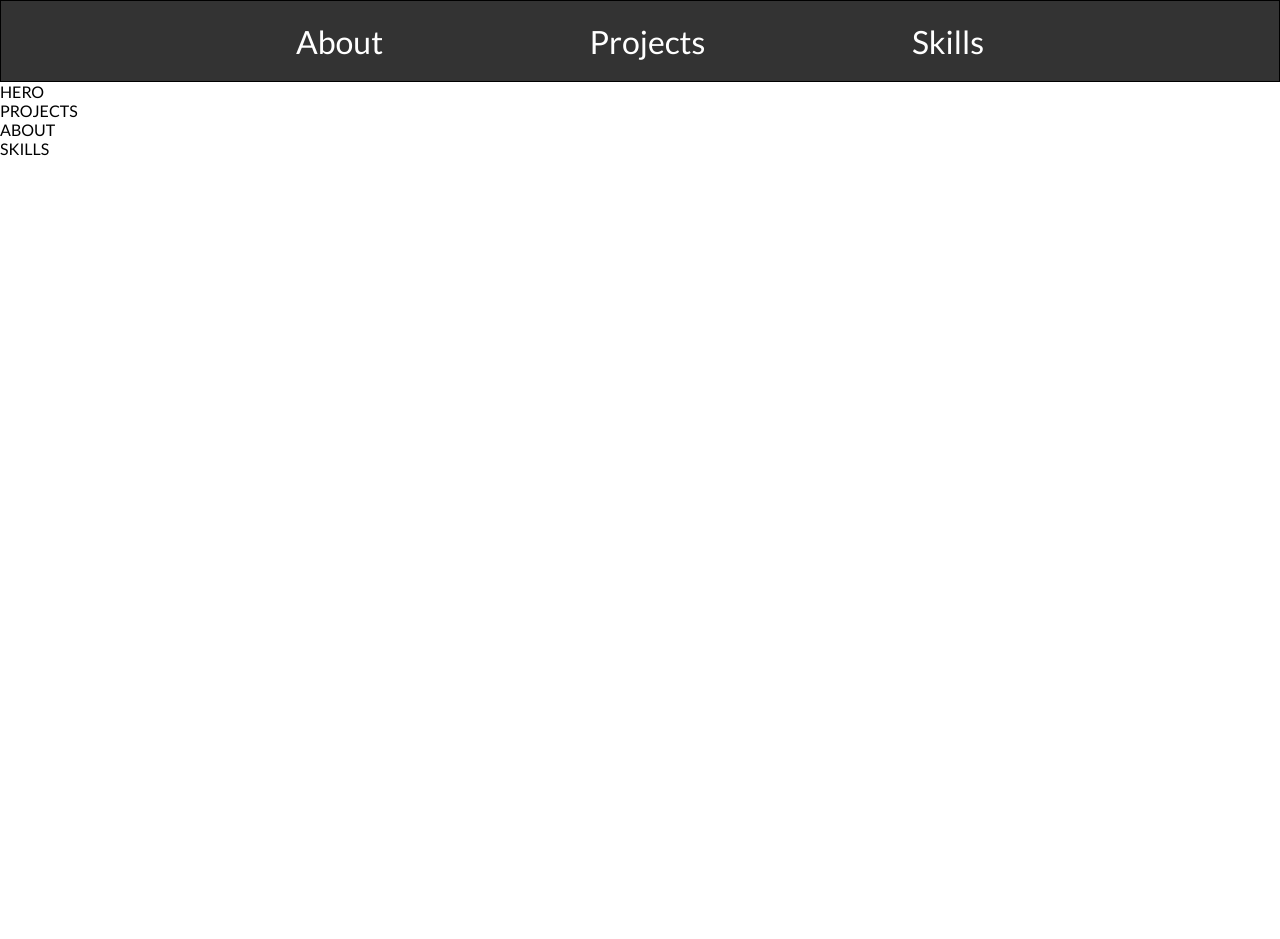
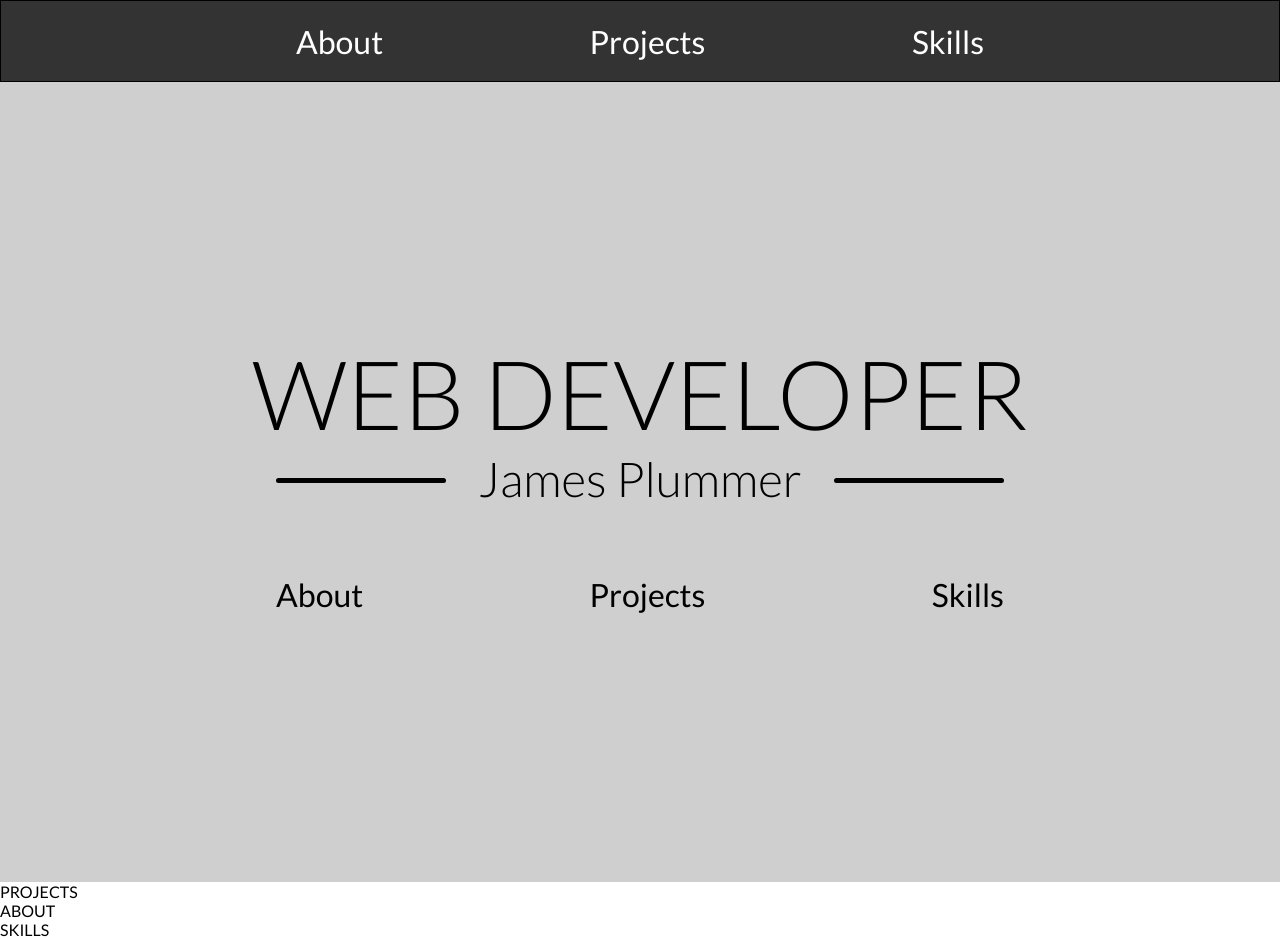
Before and after one commit to jp-1990/jp-1990.github.io, a React (Create React App) app: page / in a window 1280 px wide. Before the commit the page ends 800 px from the top, so only its background shows below. Built offline with nearby package versions, Linux system fonts and the light colour scheme.

Commit message:
added hero

```diff
--- a/src/App.js
+++ b/src/App.js
@@ -1,10 +1,11 @@
 import React from 'react';
 import Layout from './components/Layout/Layout';
+import Hero from './components/Hero/Hero';
 
 const App = () => {
   return (
     <Layout>
-      <div>HERO</div>
+      <Hero />
       <div>PROJECTS</div>
       <div>ABOUT</div>
       <div>SKILLS</div>
--- a/src/components/Hero/Hero.js
+++ b/src/components/Hero/Hero.js
@@ -0,0 +1,15 @@
+import React from 'react';
+
+import Title from './Title/Title';
+import HeroNav from './HeroNav/HeroNav';
+import classes from './Hero.module.css';
+
+const hero = () => {
+  return (
+    <div className={classes.Hero}>
+      <Title />
+      <HeroNav />
+    </div>
+  );
+};
+export default hero;
--- a/src/components/Hero/Hero.module.css
+++ b/src/components/Hero/Hero.module.css
@@ -0,0 +1,9 @@
+.Hero {
+  width: 100vw;
+  height: 100vh;
+  background-color: #cfcfcf;
+  display: flex;
+  flex-direction: column;
+  justify-content: center;
+  align-items: center;
+}
--- /dev/null
+++ b/src/components/Hero/HeroNav/HeroNav.js
@@ -0,0 +1,9 @@
+import React from 'react';
+import NavItems from '../../Nav/NavItems/NavItems';
+import classes from './HeroNav.module.css';
+
+const heroNav = () => {
+  return <NavItems styles={classes.HeroNav} />;
+};
+
+export default heroNav;
--- /dev/null
+++ b/src/components/Hero/HeroNav/HeroNav.module.css
@@ -0,0 +1,22 @@
+.HeroNav {
+  padding: 0;
+  width: 60%;
+  display: flex;
+  justify-content: space-between;
+  margin-top: -60px;
+}
+
+.HeroNav li a {
+  color: black !important;
+  font-weight: 400;
+}
+
+.HeroNav li a:hover::after {
+  display: block;
+  content: '';
+  position: relative;
+  top: 10px;
+  width: 80%;
+  left: 10%;
+  border: 1px solid black;
+}
--- /dev/null
+++ b/src/components/Hero/Title/Title.js
@@ -0,0 +1,12 @@
+import React from 'react';
+import classes from './Title.module.css';
+
+const title = () => {
+  return (
+    <div className={classes.Title}>
+      <h1>WEB DEVELOPER</h1>
+      <h2>James Plummer</h2>
+    </div>
+  );
+};
+export default title;
--- /dev/null
+++ b/src/components/Hero/Title/Title.module.css
@@ -0,0 +1,46 @@
+.Title {
+  display: flex;
+  flex-direction: column;
+  justify-content: center;
+  align-items: center;
+  margin-bottom: 10%;
+}
+
+h1,
+h2 {
+  margin: 0;
+  padding: 0;
+  font-weight: 300;
+}
+
+h1 {
+  font-size: 6rem;
+}
+
+h2 {
+  font-size: 3rem;
+  position: relative;
+}
+
+h2::after {
+  content: ' ';
+  display: block;
+  position: absolute;
+  height: 5px;
+  background: black;
+  width: 170px;
+  left: 110%;
+  top: 50%;
+  border-radius: 10px;
+}
+h2::before {
+  content: ' ';
+  display: block;
+  position: absolute;
+  height: 5px;
+  background: black;
+  width: 170px;
+  right: 110%;
+  top: 50%;
+  border-radius: 10px;
+}
--- a/src/components/Nav/NavItems/NavItems.js
+++ b/src/components/Nav/NavItems/NavItems.js
@@ -2,9 +2,9 @@ import React from 'react';
 import NavItem from './NavItem/NavItem';
 import classes from './NavItems.module.css';
 
-const navItems = () => {
+const navItems = (props) => {
   return (
-    <ul className={classes.NavItems}>
+    <ul className={props.styles || classes.NavItems}>
       <NavItem>About</NavItem>
       <NavItem>Projects</NavItem>
       <NavItem>Skills</NavItem>
```
